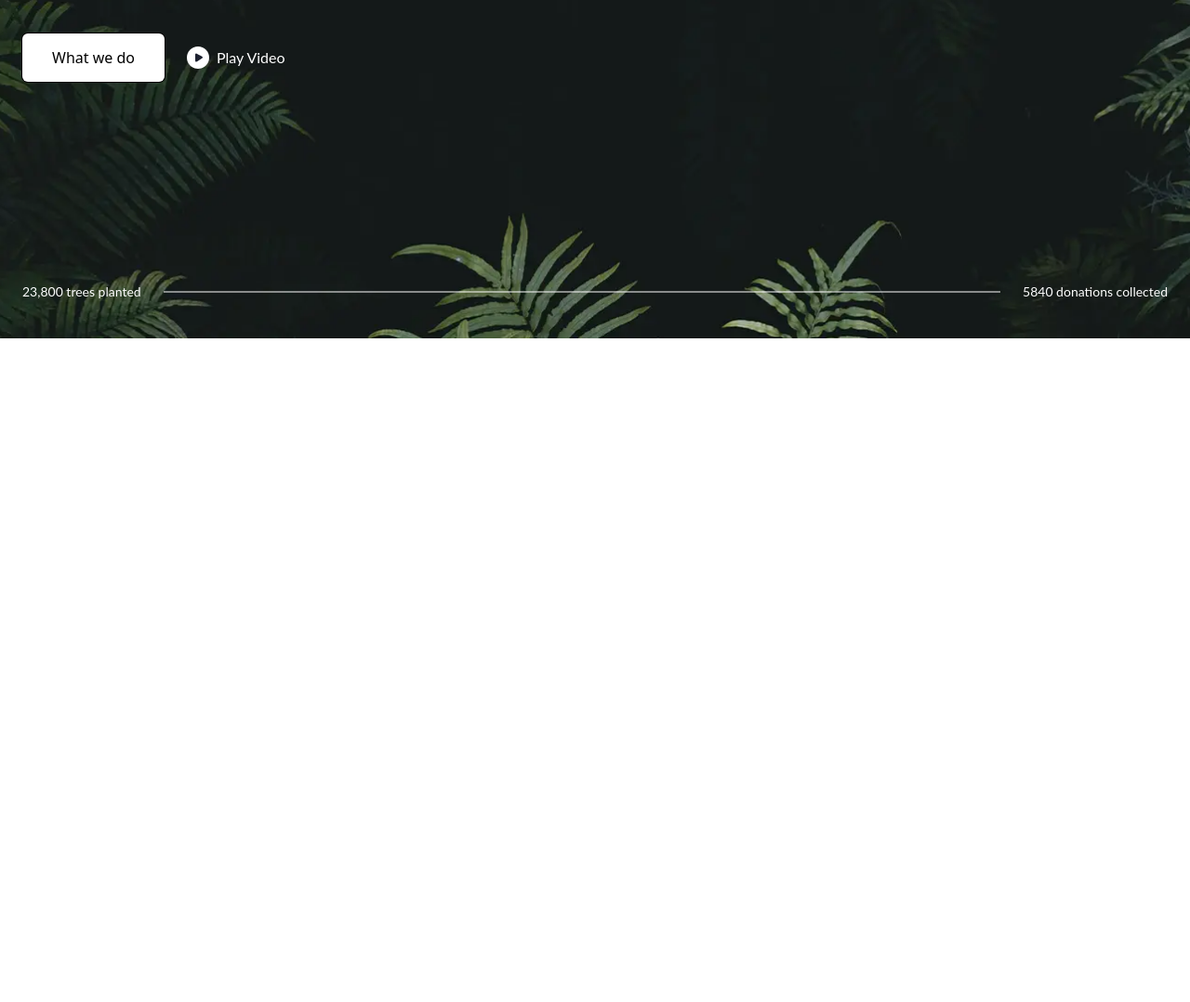
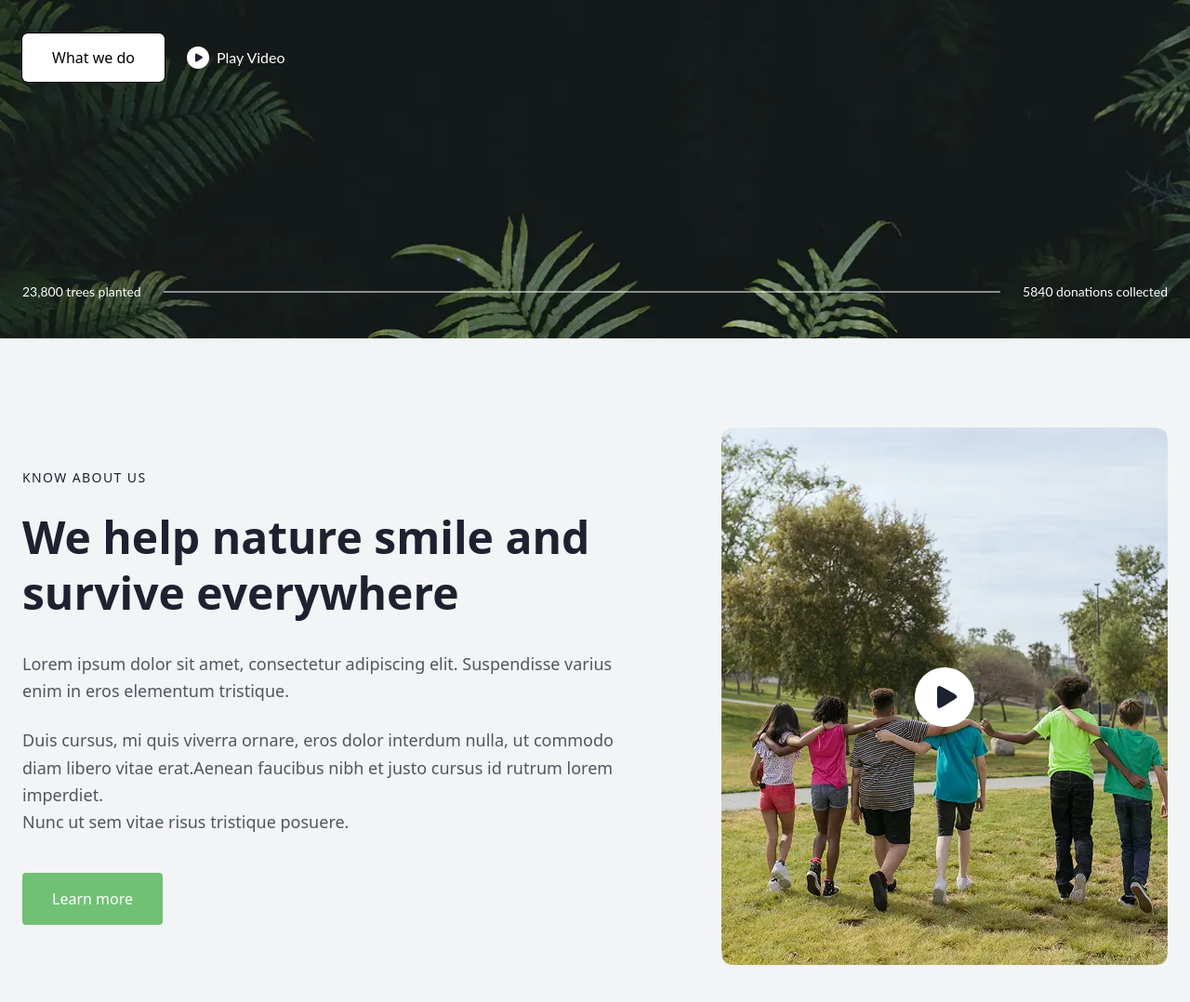
Before and after one commit to shahdwj/Finsweet, a website: page index.html in a window 1280 px wide. Shown: the part 436-1514 px from the top of the page at 93% size. Before the commit the page ends 800 px from the top, so only its background shows below. Drawn offline with Linux system fonts and the light colour scheme.

Commit message:
know about us section using tailwind css (home bage )

```diff
--- a/index.html
+++ b/index.html
@@ -76,34 +76,54 @@
   </div>
 
   </section>
+     <!--Konw about us-->
+<section class="bg-gray-100 py-24">
+  <div class="container mx-auto px-6 flex flex-col lg:flex-row items-center gap-24">
 
+    <!-- Text Content -->
+    <div class="flex-1   ">
 
+      <p class="text-sm tracking-widest uppercase mb-6 text-primary-black">
+        Know About Us
+      </p>
 
+      <h2 class="text-3xl md:text-5xl font-bold text-primary-black leading-tight mb-8">
+        We help nature smile and survive everywhere
+      </h2>
 
+      <p class="text-secondary-text text-lg mb-6 leading-relaxed  ">
+        Lorem ipsum dolor sit amet, consectetur adipiscing elit. Suspendisse varius enim in eros elementum tristique.
+      </p>
 
+      <p class="text-secondary-text text-lg mb-10 leading-relaxed ">
+        Duis cursus, mi quis viverra ornare, eros dolor interdum nulla, ut commodo diam
+         libero vitae erat.Aenean faucibus nibh et justo cursus id rutrum lorem imperdiet.<br>
+        Nunc ut sem vitae risus tristique posuere.
+      </p>
 
+      <button class="bg-green1 hover:bg-green-600 text-white px-8 py-4 rounded-sm transition active:scale-95">
+        Learn more
+      </button>
 
+    </div>
 
+    <!-- Image -->
+    <div class="relative  m-w-[480px]  ">
 
+      <img
+        src="./assets/homebageicon/home-Knowaboutus.webp"
+        class="rounded-xl h-full w-full  object-cover"
+      />
 
+      <!-- Play icon -->
+      <div class="absolute inset-0 flex items-center justify-center pointer-events-none">
+        <img src="./assets/Play icon(1).svg" class="w-16 h-16">
+      </div>
 
+    </div>
 
-
-
-
-
-
-
-
-
-
-
-
-
-
-
-
-
+  </div>
+</section>
 
 </body>
 
--- a/src/input.css
+++ b/src/input.css
@@ -6,6 +6,7 @@
 --color-bg-green: #BEF3C0;
 --color-header-text: #0B0706;
 --color-secondary-text:#525560;
+--color-primary-black:#1D2130;
 
 
 }
```
Also changed, not shown: assets/homebageicon/home-Knowaboutus.webp (renamed from assets/homebageicon/homepage2.webp), src/output.css.
